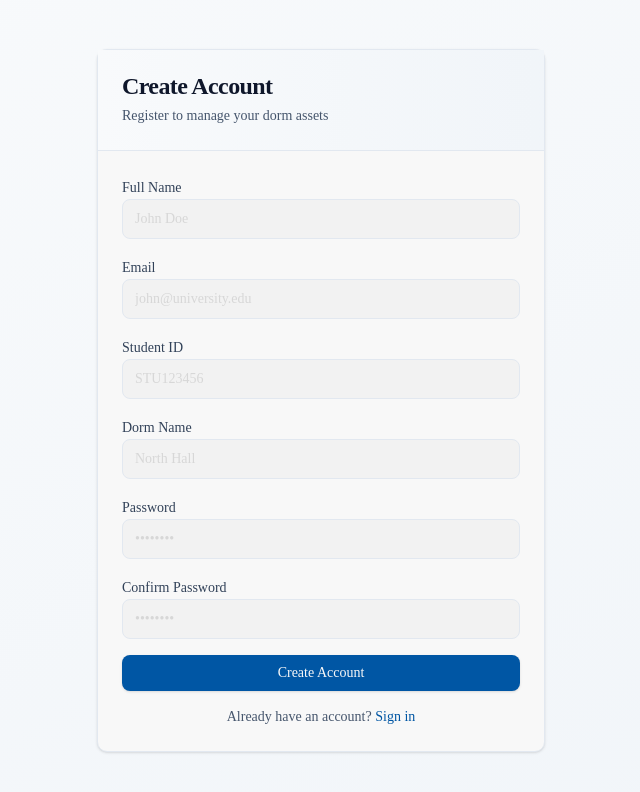
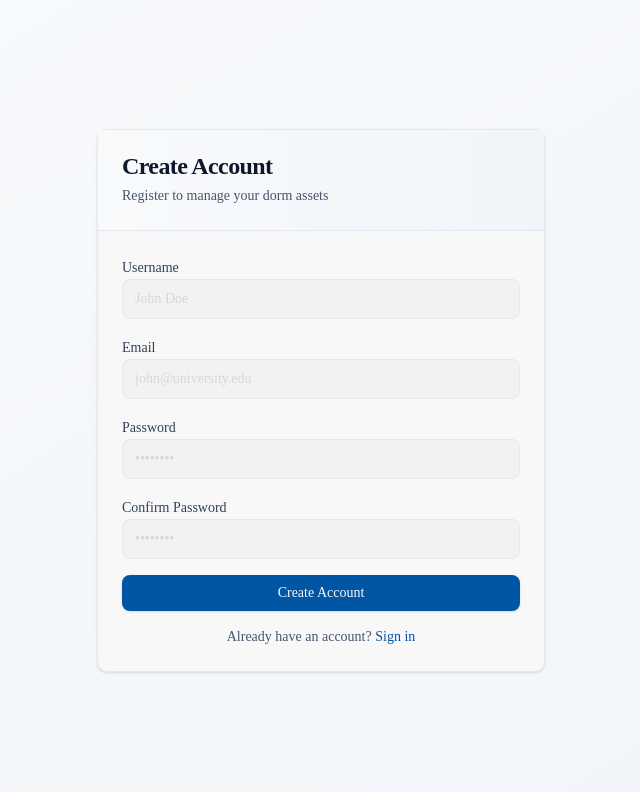
Before and after one commit to adityawahyuuu/AssetManagement-Web, a Next.js app: page /register in a window 1280 px wide. Shown: the top 792 px of the page, without its empty margins (319-959 px from the left). Built offline with nearby package versions, Linux system fonts and the light colour scheme.

Commit message:
update registration form

```diff
--- a/app/(auth)/register/page.tsx
+++ b/app/(user)/register/page.tsx
@@ -19,9 +19,7 @@ export default function RegisterPage() {
     email: "",
     password: "",
     confirmPassword: "",
-    fullName: "",
-    studentId: "",
-    dormName: "",
+    username: "",
   })
 
   const handleChange = (e: React.ChangeEvent<HTMLInputElement>) => {
@@ -43,7 +41,7 @@ export default function RegisterPage() {
       const validatedData = registerSchema.parse(formData)
 
       // Call registration API
-      const response = await fetch("/api/auth/register", {
+      const response = await fetch("/api/user/register", {
         method: "POST",
         headers: {
           "Content-Type": "application/json",
@@ -90,15 +88,15 @@ export default function RegisterPage() {
             )}
 
             <div className="space-y-2">
-              <label htmlFor="fullName" className="text-sm font-medium text-slate-700">
-                Full Name
+              <label htmlFor="username" className="text-sm font-medium text-slate-700">
+                Username
               </label>
               <Input
-                id="fullName"
-                name="fullName"
+                id="username"
+                name="username"
                 type="text"
                 placeholder="John Doe"
-                value={formData.fullName}
+                value={formData.username}
                 onChange={handleChange}
                 required
                 disabled={isLoading}
@@ -116,40 +114,6 @@ export default function RegisterPage() {
                 type="email"
                 placeholder="john@university.edu"
                 value={formData.email}
-                onChange={handleChange}
-                required
-                disabled={isLoading}
-                className="border-slate-200 focus:border-primary focus:ring-primary"
-              />
-            </div>
-
-            <div className="space-y-2">
-              <label htmlFor="studentId" className="text-sm font-medium text-slate-700">
-                Student ID
-              </label>
-              <Input
-                id="studentId"
-                name="studentId"
-                type="text"
-                placeholder="STU123456"
-                value={formData.studentId}
-                onChange={handleChange}
-                required
-                disabled={isLoading}
-                className="border-slate-200 focus:border-primary focus:ring-primary"
-              />
-            </div>
-
-            <div className="space-y-2">
-              <label htmlFor="dormName" className="text-sm font-medium text-slate-700">
-                Dorm Name
-              </label>
-              <Input
-                id="dormName"
-                name="dormName"
-                type="text"
-                placeholder="North Hall"
-                value={formData.dormName}
                 onChange={handleChange}
                 required
                 disabled={isLoading}
--- a/lib/schemas.ts
+++ b/lib/schemas.ts
@@ -5,9 +5,7 @@ export const registerSchema = z
     email: z.string().email("Invalid email address"),
     password: z.string().min(8, "Password must be at least 8 characters"),
     confirmPassword: z.string(),
-    fullName: z.string().min(2, "Full name must be at least 2 characters"),
-    studentId: z.string().min(1, "Student ID is required"),
-    dormName: z.string().min(1, "Dorm name is required"),
+    username: z.string().min(10, "username must be at least 10 characters").max(50, "username must not exceed 50 characters")
   })
   .refine((data) => data.password === data.confirmPassword, {
     message: "Passwords don't match",
--- a/types/user.ts
+++ b/types/user.ts
@@ -13,9 +13,7 @@ export interface RegisterFormData {
   email: string
   password: string
   confirmPassword: string
-  fullName: string
-  studentId: string
-  dormName: string
+  username: string
 }
 
 export interface LoginFormData {
```
Also changed, not shown: app/(user)/login/page.tsx (renamed from app/(auth)/login/page.tsx).
